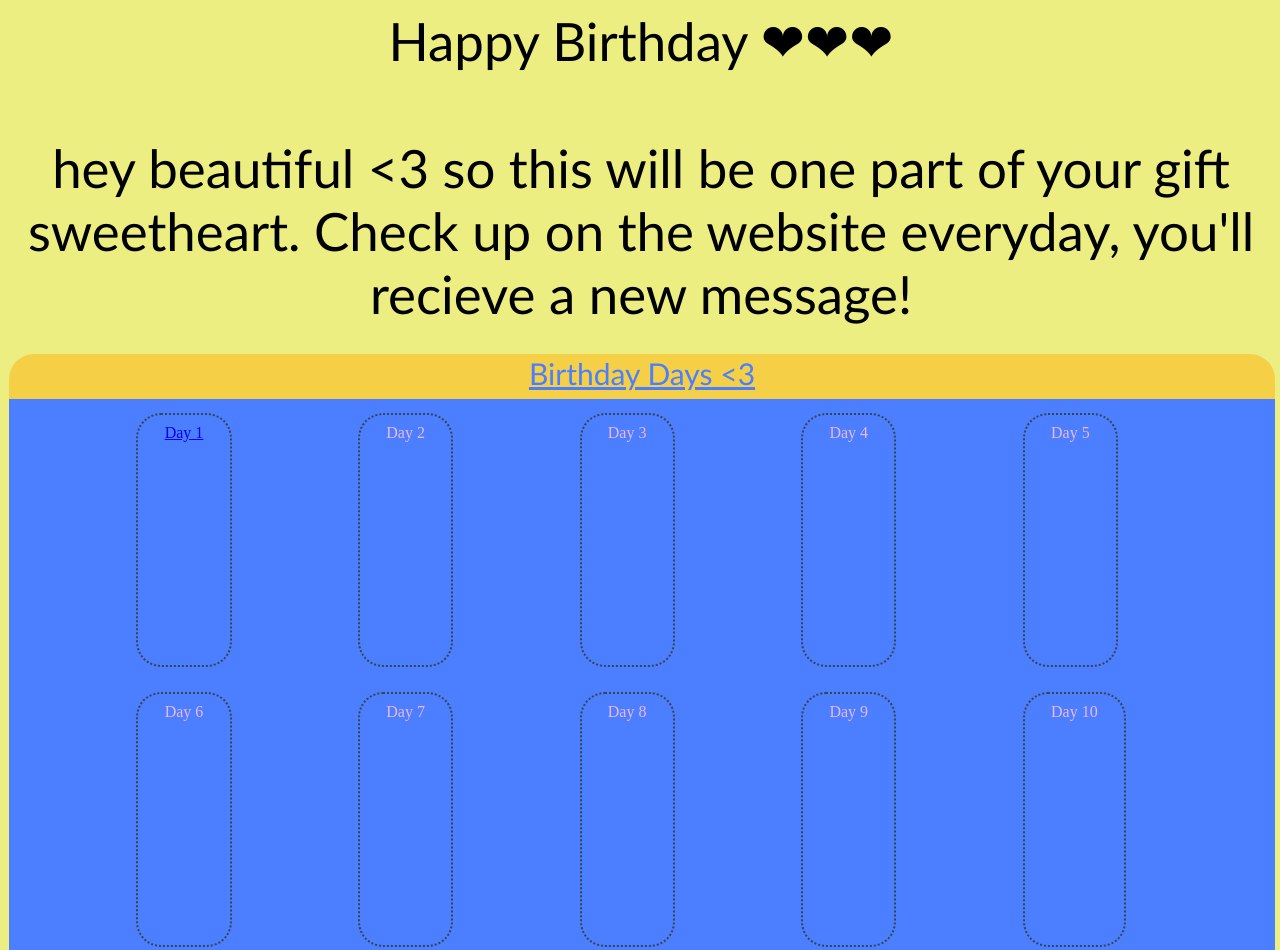
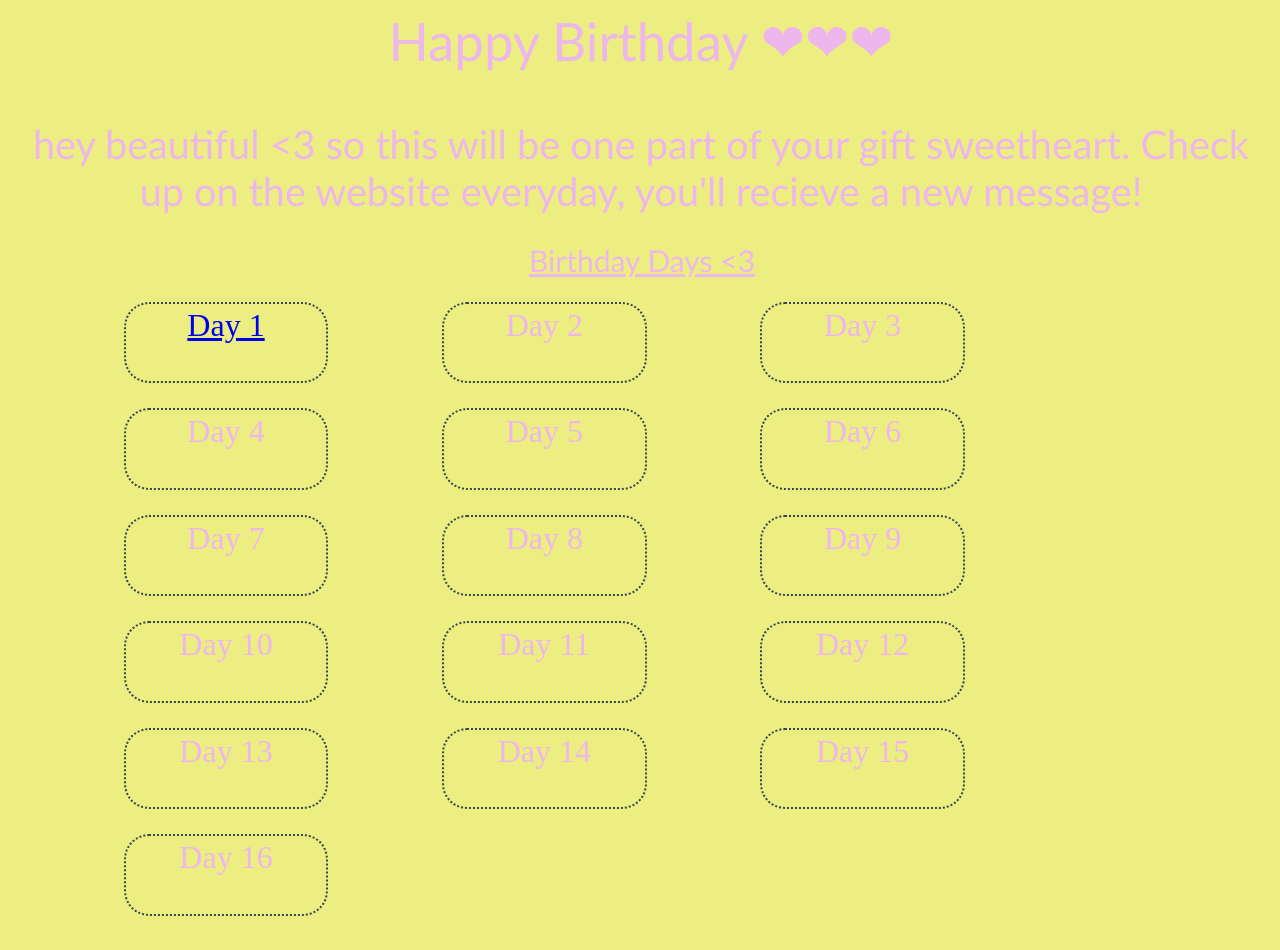
Before and after one commit to LilShopao/16th, a plain HTML site: page index.html in a window 1280 px wide. Shown: the top 950 px of the page. Drawn offline with Linux system fonts and the light colour scheme.

Commit message:
Update style.css

```diff
--- a/style.css
+++ b/style.css
@@ -7,9 +7,16 @@
   border: 1px solid transparent;
   font-family: 'Gill Sans', 'Gill Sans MT', Calibri, 'Trebuchet MS', sans-serif;
   color: black;
+  margin-left: 0px;
   margin-bottom: 2%;
   padding-top: 0;
+  color: #EDB7ED;
 }
+
+.n {
+  font-size: 75%;
+}
+
 
 .aboutUsBox {
   width: 100%;
@@ -18,7 +25,7 @@
   position: relative;
   background-color: transparent;
   border: 1px solid transparent;
-  border-top-left-radius: 25px;
+  border-top-left-radius: 0px;
   border-bottom: 1px solid transparent;
   margin-bottom: 0;
 }
@@ -27,17 +34,16 @@
 .boxTitle {
   width: 100%;
   height: 45px;
-  top: 2px;
   position: relative;
   text-align: center;
-  background-color: #F5D047;
+  background-color: #ECEE81;
   border: 1px solid transparent;
   text-decoration: underline;
   border-top-left-radius: 25px;
   border-top-right-radius: 25px;
   font-size: 30px;
   font-family: 'Gill Sans', 'Gill Sans MT', Calibri, 'Trebuchet MS', sans-serif;
-  color: #4B7FFF;
+  color: #EDB7ED;
 
 }
 
@@ -46,7 +52,7 @@
   height: auto;
   position: relative;
   display: flex;
-  background-color: #4B7FFF;
+  background-color: #ECEE81;
   border: 1px solid transparent;
   border-bottom-left-radius: 25px;
   border-bottom-right-radius: 25px;
@@ -56,13 +62,13 @@
 }
 
 .personCard {
-  height: 217px;
-  max-width: 150px;
+  height: 50px;
+  width: 150px;
   padding-left: 2%;
   padding-right: 2%;
   padding-bottom: 2%;
-  padding-top: 8px;
-  margin-left: 10%;
+  padding-top: 2px;
+  margin-left: 9%;
   margin-top: 1%;
   margin-bottom: 1%;
   border: 2px dotted #36454F;
@@ -79,6 +85,16 @@
 }
 
 .name {
+  font-size: 200%;
   text-align: center;
   border: 1px dotted transparent;
+
 }
+
+img{
+    display: block;
+  margin-left: auto;
+  margin-right: auto;
+  width: 10%;
+
+}
```
